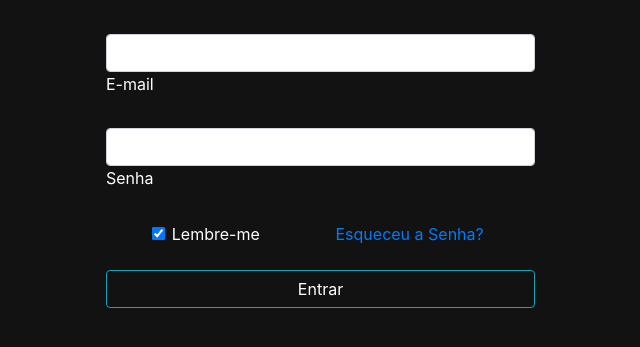
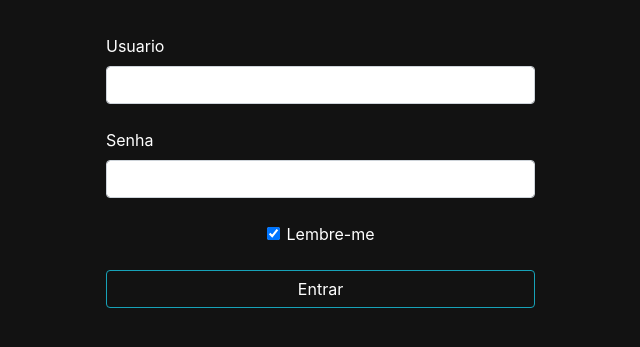
Before and after one commit to luizfurtado12/VOTO_DJANGO, a Django app: page /accounts/login/ in a window 1280 px wide. Shown: the part 56-403 px from the top of the page, without its empty margins (322-962 px from the left). Run offline with Django 4.2, Linux system fonts and the light colour scheme; some libraries are stand-ins or nearby versions.

Commit message:
tentando criar accounts

```diff
--- a/mysite/accounts/templates/accounts_pages/login.html
+++ b/mysite/accounts/templates/accounts_pages/login.html
@@ -6,18 +6,18 @@
 {% block 'conteudo' %}
   <br>
   <div class="container" style="width: 40%; height: auto; align-items: center; padding: 10px 5px 5px 10px; margin: auto;">
-    <form method="post">
+    <form method="POST">
       {% csrf_token %}
       <!-- Email input -->
         <div class="form-outline mb-4">
-          <input type="email" id="form2Example1" class="form-control" />
-          <label class="form-label" for="form2Example1">E-mail</label>
+          <label class="form-label" for="form2Example1">Usuario</label>
+          <input type="text" id="form2Example1" class="form-control" name="user" />
         </div>
 
         <!-- Password input -->
         <div class="form-outline mb-4">
-          <input type="password" id="form2Example2" class="form-control" />
           <label class="form-label" for="form2Example2">Senha</label>
+          <input type="password" id="form2Example2" class="form-control" name="senha"/>
         </div>
 
         <!-- 2 column grid layout for inline styling -->
@@ -29,11 +29,6 @@
               <label class="form-check-label" for="form2Example31"> Lembre-me </label>
             </div>
           </div>
-
-          <div class="col">
-            <!-- Simple link -->
-            <a href="#!">Esqueceu a Senha?</a>
-          </div>
         </div>
 
         <!-- Submit button -->
--- a/mysite/accounts/views.py
+++ b/mysite/accounts/views.py
@@ -7,7 +7,19 @@ from perguntas.forms import FormPergunta, FormEscolha
 
 # Create your views here.
 def login(request):
-    return render(request, 'accounts_pages/login.html')
+    if request.method != 'POST':
+        return render(request, 'accounts_pages/login.html')
+
+    usuario = request.POST.get('user')
+    senha = request.POST.get('senha')
+    user = auth.authenticate(request, username=usuario, password=senha)
+    if not user:
+        print('acessado!!')
+        return redirect('perguntas:index')
+    else:
+        print('Negado')
+        return redirect('accounts:login')
+    return redirect('perguntas:index')
 
 def logout(request):
     pass
```
